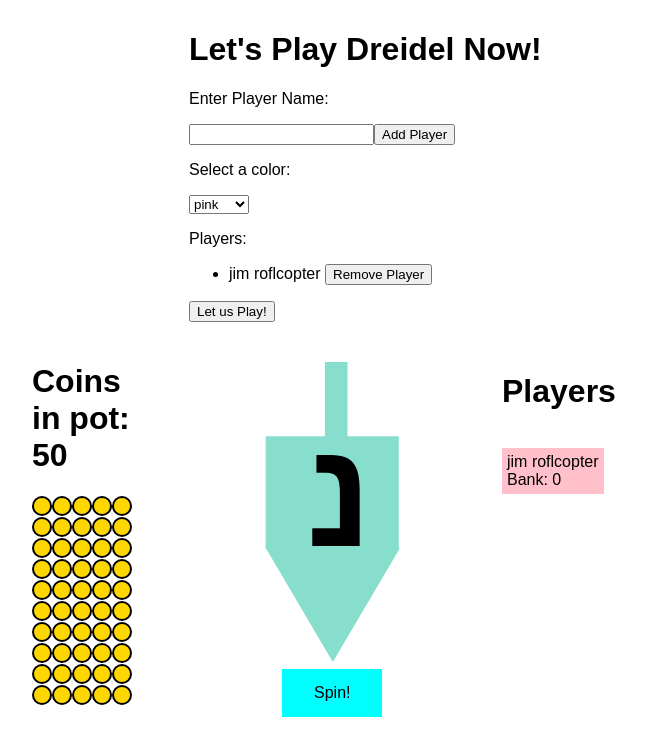
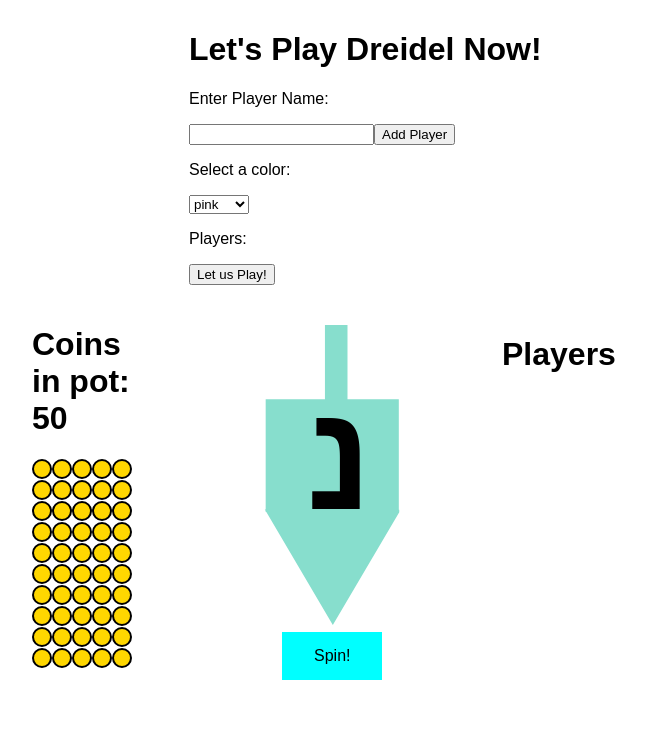
Before and after one commit to leifdroms/dreidel, a React (Create React App) app: page / in a window 1280 px wide. Shown: the top 756 px of the page, without its empty margins (269-915 px from the left). Built offline with nearby package versions, Linux system fonts and the light colour scheme.

Commit message:
removed intiial player state

```diff
--- a/src/App.jsx
+++ b/src/App.jsx
@@ -11,7 +11,7 @@ class App extends React.Component {
     this.addPlayer = this.addPlayer.bind(this);
     this.removePlayer = this.removePlayer.bind(this);
     this.state = {
-      players: [{ playerName: 'jim roflcopter', bank: 0, color: 'pink' }],
+      players: [],
       hebrewLetter: 'נ',
       pot: 50,
       newGame: true
```
